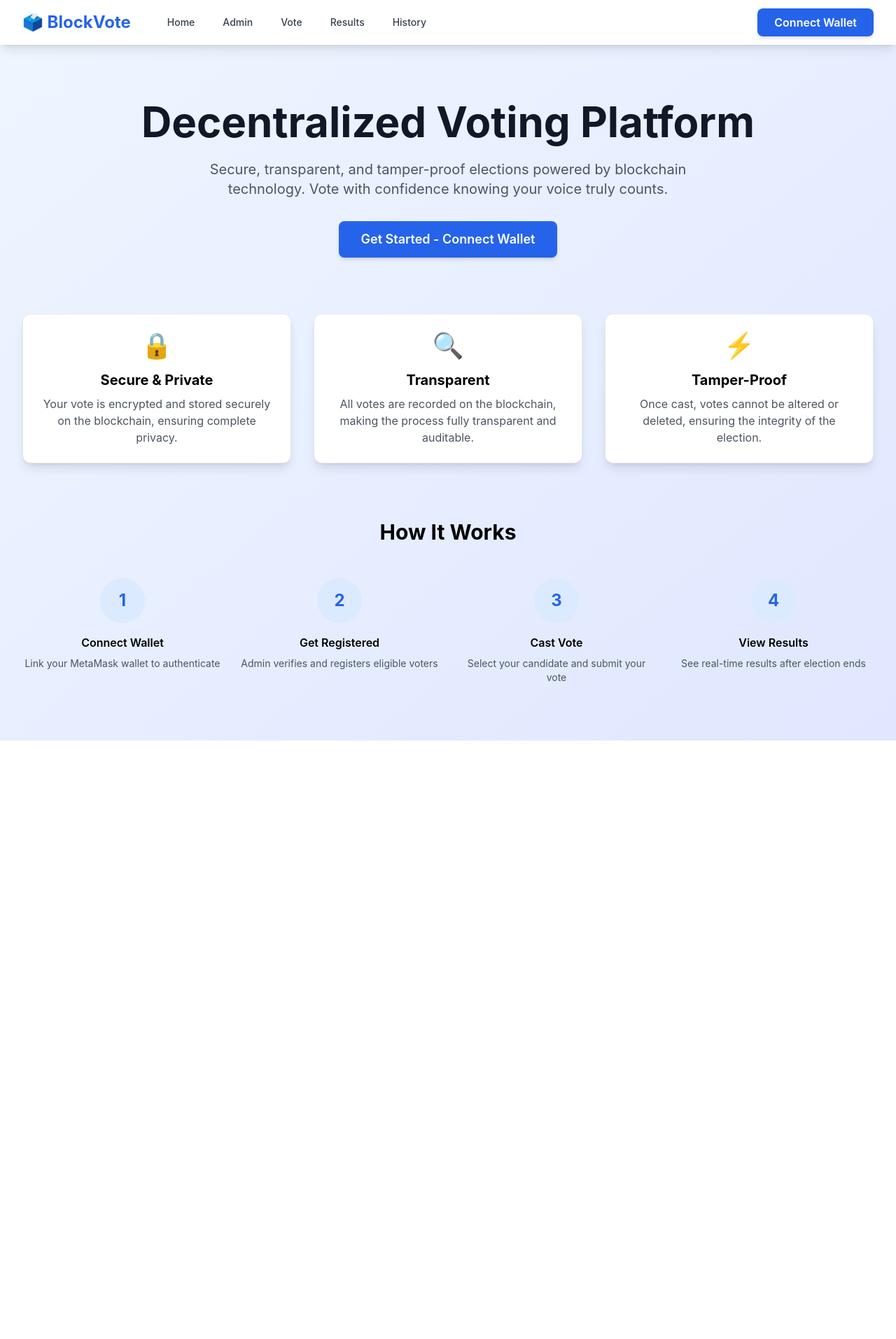
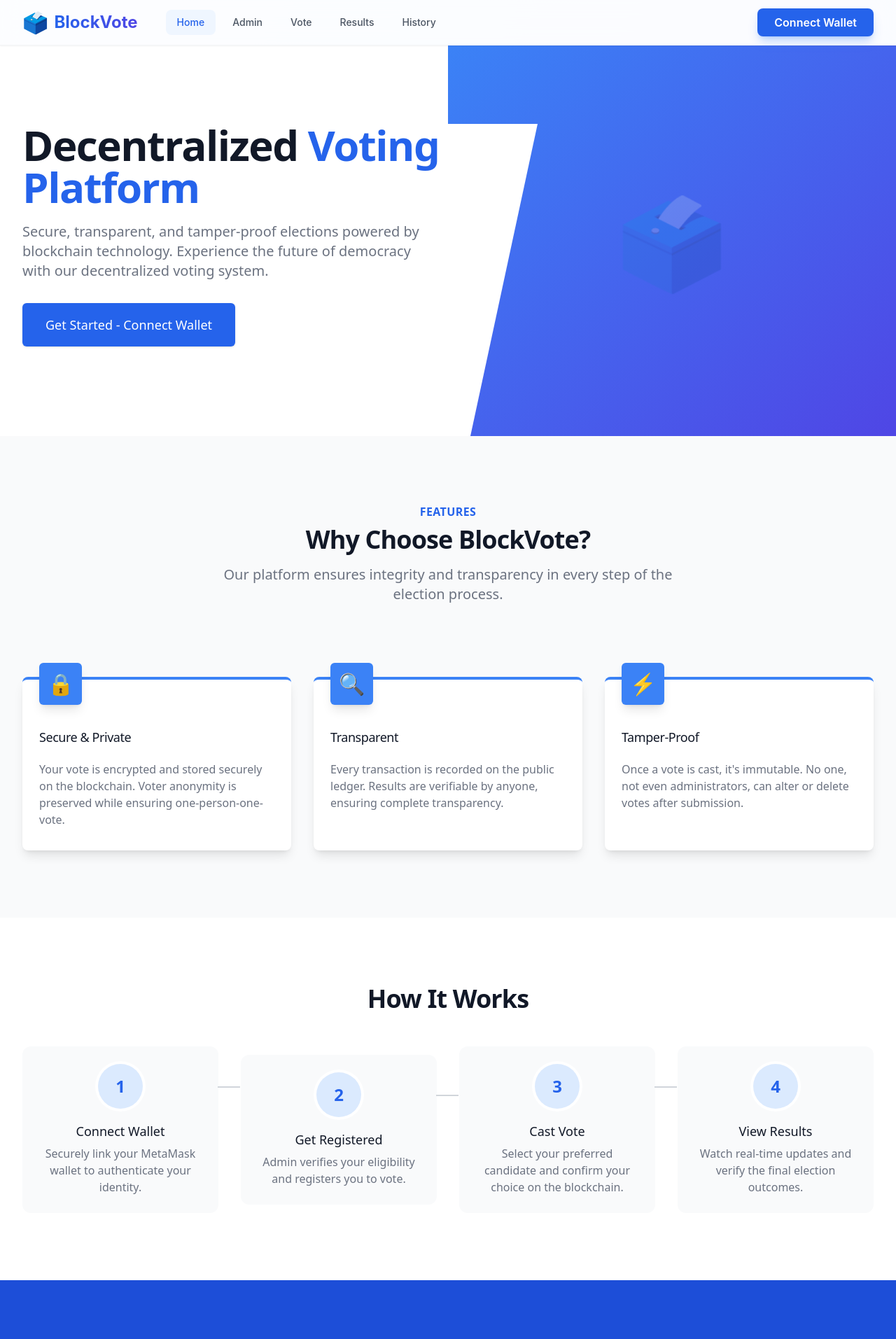
Before and after one commit to codewithdhruba01/Blockchain-Based-VotingPlatform, a React app in the folder frontend/: page / in a window 1280 px wide. Shown: the top 1913 px of the page at 70% size. Before the commit the page ends 1058 px from the top, so only its background shows below. Built offline with nearby package versions, Linux system fonts and the light colour scheme; the HTML template or start-up script is replaced by a standard one.

Commit message:
feat: Redesign Navbar with active link highlighting and revamp Home page hero section layout and call-to-actions.

```diff
--- a/frontend/src/components/Navbar.jsx
+++ b/frontend/src/components/Navbar.jsx
@@ -1,56 +1,68 @@
 import React from 'react';
-import { Link } from 'react-router-dom';
+import { Link, useLocation } from 'react-router-dom';
 import { useWeb3 } from '../context/Web3Context';
 
 const Navbar = () => {
     const { account, connectWallet, disconnectWallet, network } = useWeb3();
+    const location = useLocation();
 
     const formatAddress = (address) => {
         if (!address) return '';
         return `${address.substring(0, 6)}...${address.substring(38)}`;
     };
 
+    const isActive = (path) => {
+        return location.pathname === path ? 'text-primary-600 bg-primary-50' : 'text-gray-600 hover:text-primary-600 hover:bg-gray-50';
+    };
+
     return (
-        <nav className="bg-white shadow-lg">
+        <nav className="sticky top-0 z-50 bg-white/80 backdrop-blur-md border-b border-gray-100 shadow-sm">
             <div className="max-w-7xl mx-auto px-4 sm:px-6 lg:px-8">
                 <div className="flex justify-between h-16">
                     <div className="flex items-center">
-                        <Link to="/" className="flex items-center">
-                            <span className="text-2xl font-bold text-primary-600">🗳️ BlockVote</span>
+                        <Link to="/" className="flex items-center space-x-2 group">
+                            <span className="text-3xl transform group-hover:scale-110 transition-transform duration-200">🗳️</span>
+                            <span className="text-2xl font-bold bg-clip-text text-transparent bg-gradient-to-r from-primary-600 to-indigo-600">
+                                BlockVote
+                            </span>
                         </Link>
-                        <div className="hidden md:flex ml-10 space-x-4">
-                            <Link to="/" className="text-gray-700 hover:text-primary-600 px-3 py-2 rounded-md text-sm font-medium">
-                                Home
-                            </Link>
-                            <Link to="/admin" className="text-gray-700 hover:text-primary-600 px-3 py-2 rounded-md text-sm font-medium">
-                                Admin
-                            </Link>
-                            <Link to="/voter" className="text-gray-700 hover:text-primary-600 px-3 py-2 rounded-md text-sm font-medium">
-                                Vote
-                            </Link>
-                            <Link to="/results" className="text-gray-700 hover:text-primary-600 px-3 py-2 rounded-md text-sm font-medium">
-                                Results
-                            </Link>
-                            <Link to="/history" className="text-gray-700 hover:text-primary-600 px-3 py-2 rounded-md text-sm font-medium">
-                                History
-                            </Link>
+                        <div className="hidden md:flex ml-10 space-x-2">
+                            {[
+                                { path: '/', label: 'Home' },
+                                { path: '/admin', label: 'Admin' },
+                                { path: '/voter', label: 'Vote' },
+                                { path: '/results', label: 'Results' },
+                                { path: '/history', label: 'History' },
+                            ].map((link) => (
+                                <Link
+                                    key={link.path}
+                                    to={link.path}
+                                    className={`px-4 py-2 rounded-lg text-sm font-medium transition-all duration-200 ${isActive(link.path)}`}
+                                >
+                                    {link.label}
+                                </Link>
+                            ))}
                         </div>
                     </div>
 
                     <div className="flex items-center space-x-4">
                         {network && (
-                            <span className="text-sm text-gray-600">
+                            <span className="hidden lg:inline-flex items-center px-3 py-1 rounded-full text-xs font-medium bg-gray-100 text-gray-800 border border-gray-200">
+                                <span className="w-2 h-2 rounded-full bg-green-500 mr-2"></span>
                                 Network: {network}
                             </span>
                         )}
                         {account ? (
-                            <div className="flex items-center space-x-2">
-                                <span className="text-sm font-medium text-gray-700">
-                                    {formatAddress(account)}
-                                </span>
+                            <div className="flex items-center space-x-3">
+                                <div className="hidden sm:flex flex-col items-end mr-2">
+                                    <span className="text-xs text-gray-500">Connected as</span>
+                                    <span className="text-sm font-bold text-gray-700 font-mono">
+                                        {formatAddress(account)}
+                                    </span>
+                                </div>
                                 <button
                                     onClick={disconnectWallet}
-                                    className="bg-red-500 hover:bg-red-600 text-white px-4 py-2 rounded-lg text-sm font-medium transition-colors"
+                                    className="bg-red-50 hover:bg-red-100 text-red-600 border border-red-200 px-4 py-2 rounded-lg text-sm font-medium transition-all duration-200"
                                 >
                                     Disconnect
                                 </button>
@@ -58,7 +70,7 @@ const Navbar = () => {
                         ) : (
                             <button
                                 onClick={connectWallet}
-                                className="btn-primary"
+                                className="btn-primary shadow-lg shadow-primary-500/30"
                             >
                                 Connect Wallet
                             </button>
--- a/frontend/src/pages/Home.jsx
+++ b/frontend/src/pages/Home.jsx
@@ -6,96 +6,206 @@ const Home = () => {
     const { account, connectWallet } = useWeb3();
 
     return (
-        <div className="min-h-screen">
+        <div className="min-h-screen bg-gray-50 font-sans">
             {/* Hero Section */}
-            <div className="max-w-7xl mx-auto px-4 sm:px-6 lg:px-8 py-20">
-                <div className="text-center">
-                    <h1 className="text-5xl md:text-6xl font-bold text-gray-900 mb-6">
-                        Decentralized Voting Platform
+            <div className="relative bg-white overflow-hidden">
+                <div className="max-w-7xl mx-auto">
+                    <div className="relative z-10 pb-8 bg-white sm:pb-16 md:pb-20 lg:max-w-2xl lg:w-full lg:pb-28 xl:pb-32">
+                        <svg
+                            className="hidden lg:block absolute right-0 inset-y-0 h-full w-48 text-white transform translate-x-1/2"
+                            fill="currentColor"
+                            viewBox="0 0 100 100"
+                            preserveAspectRatio="none"
+                            aria-hidden="true"
+                        >
+                            <polygon points="50,0 100,0 50,100 0,100" />
+                        </svg>
+
+                        <main className="mt-10 mx-auto max-w-7xl px-4 sm:mt-12 sm:px-6 md:mt-16 lg:mt-20 lg:px-8 xl:mt-28">
+                            <div className="sm:text-center lg:text-left">
+                                <h1 className="text-4xl tracking-tight font-extrabold text-gray-900 sm:text-5xl md:text-6xl">
+                                    <span className="block xl:inline">Decentralized</span>{' '}
+                                    <span className="block text-primary-600 xl:inline">Voting Platform</span>
                                 </h1>
-                    <p className="text-xl text-gray-600 mb-8 max-w-3xl mx-auto">
+                                <p className="mt-3 text-base text-gray-500 sm:mt-5 sm:text-lg sm:max-w-xl sm:mx-auto md:mt-5 md:text-xl lg:mx-0">
                                     Secure, transparent, and tamper-proof elections powered by blockchain technology.
-                        Vote with confidence knowing your voice truly counts.
+                                    Experience the future of democracy with our decentralized voting system.
                                 </p>
-
+                                <div className="mt-5 sm:mt-8 sm:flex sm:justify-center lg:justify-start">
                                     {!account ? (
-                        <button onClick={connectWallet} className="btn-primary text-lg px-8 py-3">
+                                        <div className="rounded-md shadow">
+                                            <button
+                                                onClick={connectWallet}
+                                                className="w-full flex items-center justify-center px-8 py-3 border border-transparent text-base font-medium rounded-md text-white bg-primary-600 hover:bg-primary-700 md:py-4 md:text-lg transition-all duration-300 transform hover:scale-105"
+                                            >
                                                 Get Started - Connect Wallet
                                             </button>
+                                        </div>
                                     ) : (
-                        <div className="flex justify-center space-x-4">
-                            <Link to="/voter" className="btn-primary text-lg px-8 py-3">
+                                        <div className="flex space-x-4">
+                                            <div className="rounded-md shadow">
+                                                <Link
+                                                    to="/voter"
+                                                    className="w-full flex items-center justify-center px-8 py-3 border border-transparent text-base font-medium rounded-md text-white bg-primary-600 hover:bg-primary-700 md:py-4 md:text-lg transition-all duration-300 transform hover:scale-105"
+                                                >
                                                     Cast Your Vote
                                                 </Link>
-                            <Link to="/results" className="btn-secondary text-lg px-8 py-3">
+                                            </div>
+                                            <div className="rounded-md shadow">
+                                                <Link
+                                                    to="/results"
+                                                    className="w-full flex items-center justify-center px-8 py-3 border border-transparent text-base font-medium rounded-md text-primary-700 bg-primary-100 hover:bg-primary-200 md:py-4 md:text-lg transition-all duration-300"
+                                                >
                                                     View Results
                                                 </Link>
                                             </div>
+                                        </div>
                                     )}
                                 </div>
+                            </div>
+                        </main>
+                    </div>
+                </div>
+                <div className="lg:absolute lg:inset-y-0 lg:right-0 lg:w-1/2 bg-primary-50">
+                    <div className="h-56 w-full object-cover sm:h-72 md:h-96 lg:w-full lg:h-full flex items-center justify-center bg-gradient-to-br from-primary-500 to-indigo-600">
+                        <div className="text-white text-9xl opacity-20">🗳️</div>
+                    </div>
+                </div>
+            </div>
 
-                {/* Features */}
-                <div className="mt-20 grid md:grid-cols-3 gap-8">
-                    <div className="card text-center">
-                        <div className="text-4xl mb-4">🔒</div>
-                        <h3 className="text-xl font-bold mb-2">Secure & Private</h3>
-                        <p className="text-gray-600">
-                            Your vote is encrypted and stored securely on the blockchain, ensuring complete privacy.
+            {/* Features Section */}
+            <div className="py-24 bg-gray-50">
+                <div className="max-w-7xl mx-auto px-4 sm:px-6 lg:px-8">
+                    <div className="text-center">
+                        <h2 className="text-base text-primary-600 font-semibold tracking-wide uppercase">Features</h2>
+                        <p className="mt-2 text-3xl leading-8 font-extrabold tracking-tight text-gray-900 sm:text-4xl">
+                            Why Choose BlockVote?
+                        </p>
+                        <p className="mt-4 max-w-2xl text-xl text-gray-500 mx-auto">
+                            Our platform ensures integrity and transparency in every step of the election process.
                         </p>
                     </div>
 
-                    <div className="card text-center">
-                        <div className="text-4xl mb-4">🔍</div>
-                        <h3 className="text-xl font-bold mb-2">Transparent</h3>
-                        <p className="text-gray-600">
-                            All votes are recorded on the blockchain, making the process fully transparent and auditable.
-                        </p>
+                    <div className="mt-20">
+                        <div className="grid grid-cols-1 gap-8 sm:grid-cols-2 lg:grid-cols-3">
+                            {/* Feature 1 */}
+                            <div className="pt-6">
+                                <div className="flow-root bg-white rounded-lg px-6 pb-8 shadow-lg h-full hover:shadow-2xl transition-shadow duration-300 border-t-4 border-primary-500">
+                                    <div className="-mt-6">
+                                        <div>
+                                            <span className="inline-flex items-center justify-center p-3 bg-primary-500 rounded-md shadow-lg">
+                                                <span className="text-3xl">🔒</span>
+                                            </span>
                                         </div>
-
-                    <div className="card text-center">
-                        <div className="text-4xl mb-4">⚡</div>
-                        <h3 className="text-xl font-bold mb-2">Tamper-Proof</h3>
-                        <p className="text-gray-600">
-                            Once cast, votes cannot be altered or deleted, ensuring the integrity of the election.
+                                        <h3 className="mt-8 text-lg font-medium text-gray-900 tracking-tight">Secure & Private</h3>
+                                        <p className="mt-5 text-base text-gray-500">
+                                            Your vote is encrypted and stored securely on the blockchain. Voter anonymity is preserved while ensuring one-person-one-vote.
                                         </p>
                                     </div>
                                 </div>
-
-                {/* How It Works */}
-                <div className="mt-20">
-                    <h2 className="text-3xl font-bold text-center mb-12">How It Works</h2>
-                    <div className="grid md:grid-cols-4 gap-6">
-                        <div className="text-center">
-                            <div className="bg-primary-100 rounded-full w-16 h-16 flex items-center justify-center mx-auto mb-4">
-                                <span className="text-2xl font-bold text-primary-600">1</span>
-                            </div>
-                            <h4 className="font-semibold mb-2">Connect Wallet</h4>
-                            <p className="text-sm text-gray-600">Link your MetaMask wallet to authenticate</p>
                             </div>
 
-                        <div className="text-center">
-                            <div className="bg-primary-100 rounded-full w-16 h-16 flex items-center justify-center mx-auto mb-4">
-                                <span className="text-2xl font-bold text-primary-600">2</span>
+                            {/* Feature 2 */}
+                            <div className="pt-6">
+                                <div className="flow-root bg-white rounded-lg px-6 pb-8 shadow-lg h-full hover:shadow-2xl transition-shadow duration-300 border-t-4 border-primary-500">
+                                    <div className="-mt-6">
+                                        <div>
+                                            <span className="inline-flex items-center justify-center p-3 bg-primary-500 rounded-md shadow-lg">
+                                                <span className="text-3xl">🔍</span>
+                                            </span>
                                         </div>
-                            <h4 className="font-semibold mb-2">Get Registered</h4>
-                            <p className="text-sm text-gray-600">Admin verifies and registers eligible voters</p>
+                                        <h3 className="mt-8 text-lg font-medium text-gray-900 tracking-tight">Transparent</h3>
+                                        <p className="mt-5 text-base text-gray-500">
+                                            Every transaction is recorded on the public ledger. Results are verifiable by anyone, ensuring complete transparency.
+                                        </p>
+                                    </div>
+                                </div>
                             </div>
 
-                        <div className="text-center">
-                            <div className="bg-primary-100 rounded-full w-16 h-16 flex items-center justify-center mx-auto mb-4">
-                                <span className="text-2xl font-bold text-primary-600">3</span>
+                            {/* Feature 3 */}
+                            <div className="pt-6">
+                                <div className="flow-root bg-white rounded-lg px-6 pb-8 shadow-lg h-full hover:shadow-2xl transition-shadow duration-300 border-t-4 border-primary-500">
+                                    <div className="-mt-6">
+                                        <div>
+                                            <span className="inline-flex items-center justify-center p-3 bg-primary-500 rounded-md shadow-lg">
+                                                <span className="text-3xl">⚡</span>
+                                            </span>
                                         </div>
-                            <h4 className="font-semibold mb-2">Cast Vote</h4>
-                            <p className="text-sm text-gray-600">Select your candidate and submit your vote</p>
+                                        <h3 className="mt-8 text-lg font-medium text-gray-900 tracking-tight">Tamper-Proof</h3>
+                                        <p className="mt-5 text-base text-gray-500">
+                                            Once a vote is cast, it's immutable. No one, not even administrators, can alter or delete votes after submission.
+                                        </p>
+                                    </div>
+                                </div>
+                            </div>
+                        </div>
+                    </div>
+                </div>
             </div>
 
-                        <div className="text-center">
-                            <div className="bg-primary-100 rounded-full w-16 h-16 flex items-center justify-center mx-auto mb-4">
-                                <span className="text-2xl font-bold text-primary-600">4</span>
+            {/* How It Works Section */}
+            <div className="py-16 bg-white overflow-hidden lg:py-24">
+                <div className="relative max-w-xl mx-auto px-4 sm:px-6 lg:px-8 lg:max-w-7xl">
+                    <div className="relative">
+                        <h2 className="text-center text-3xl leading-8 font-extrabold tracking-tight text-gray-900 sm:text-4xl mb-12">
+                            How It Works
+                        </h2>
                     </div>
-                            <h4 className="font-semibold mb-2">View Results</h4>
-                            <p className="text-sm text-gray-600">See real-time results after election ends</p>
+
+                    <div className="relative lg:grid lg:grid-cols-4 lg:gap-8 lg:items-center">
+                        {[
+                            { step: 1, title: 'Connect Wallet', desc: 'Securely link your MetaMask wallet to authenticate your identity.' },
+                            { step: 2, title: 'Get Registered', desc: 'Admin verifies your eligibility and registers you to vote.' },
+                            { step: 3, title: 'Cast Vote', desc: 'Select your preferred candidate and confirm your choice on the blockchain.' },
+                            { step: 4, title: 'View Results', desc: 'Watch real-time updates and verify the final election outcomes.' }
+                        ].map((item, index) => (
+                            <div key={index} className="relative mt-10 lg:mt-0 p-6 bg-gray-50 rounded-xl hover:bg-white hover:shadow-xl transition-all duration-300 border border-transparent hover:border-gray-100 group">
+                                <div className="flex justify-center">
+                                    <span className="flex items-center justify-center h-16 w-16 rounded-full bg-primary-100 text-primary-600 text-2xl font-bold ring-4 ring-white group-hover:bg-primary-600 group-hover:text-white transition-colors duration-300">
+                                        {item.step}
+                                    </span>
                                 </div>
+                                <div className="mt-5 text-center">
+                                    <h3 className="text-lg leading-6 font-medium text-gray-900">{item.title}</h3>
+                                    <p className="mt-2 text-base text-gray-500">
+                                        {item.desc}
+                                    </p>
+                                </div>
+                                {index < 3 && (
+                                    <div className="hidden lg:block absolute top-14 -right-4 w-8 h-0.5 bg-gray-300 transform translate-x-1/2"></div>
+                                )}
+                            </div>
+                        ))}
+                    </div>
+                </div>
+            </div>
+
+            {/* CTA Section */}
+            <div className="bg-primary-700">
+                <div className="max-w-2xl mx-auto text-center py-16 px-4 sm:py-20 sm:px-6 lg:px-8">
+                    <h2 className="text-3xl font-extrabold text-white sm:text-4xl">
+                        <span className="block">Ready to vote?</span>
+                        <span className="block text-primary-200">Start participating in decentralized elections today.</span>
+                    </h2>
+                    <p className="mt-4 text-lg leading-6 text-primary-200">
+                        Join thousands of users who trust our platform for secure and transparent decision making.
+                    </p>
+                    <div className="mt-8 flex justify-center">
+                        {!account ? (
+                            <button
+                                onClick={connectWallet}
+                                className="inline-flex items-center justify-center px-5 py-3 border border-transparent text-base font-medium rounded-md text-primary-600 bg-white hover:bg-primary-50"
+                            >
+                                Connect Wallet Now
+                            </button>
+                        ) : (
+                            <Link
+                                to="/voter"
+                                className="inline-flex items-center justify-center px-5 py-3 border border-transparent text-base font-medium rounded-md text-primary-600 bg-white hover:bg-primary-50"
+                            >
+                                Go to Voting Dashboard
+                            </Link>
+                        )}
                     </div>
                 </div>
             </div>
```
Lines whose indentation alone changed are shown as unchanged.
